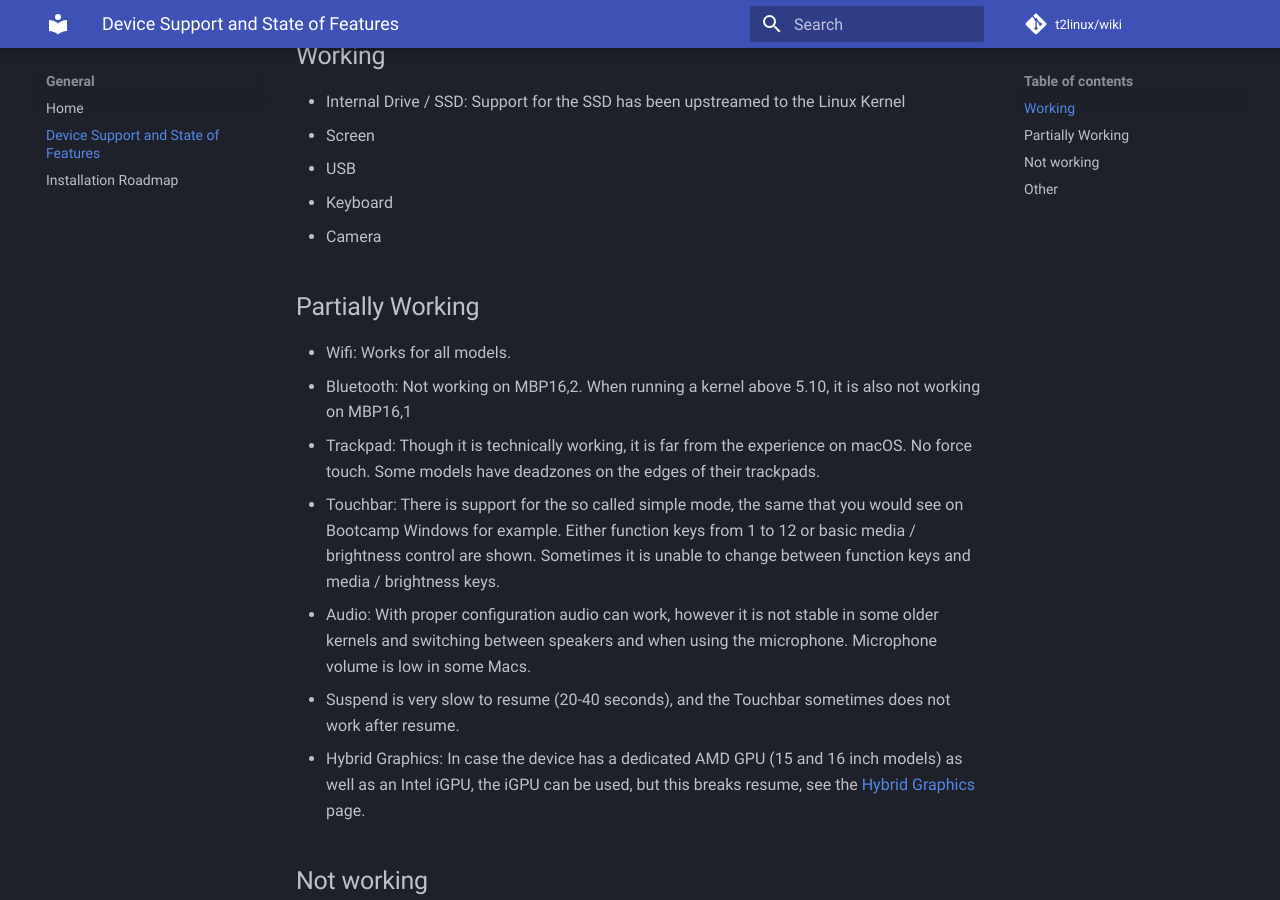
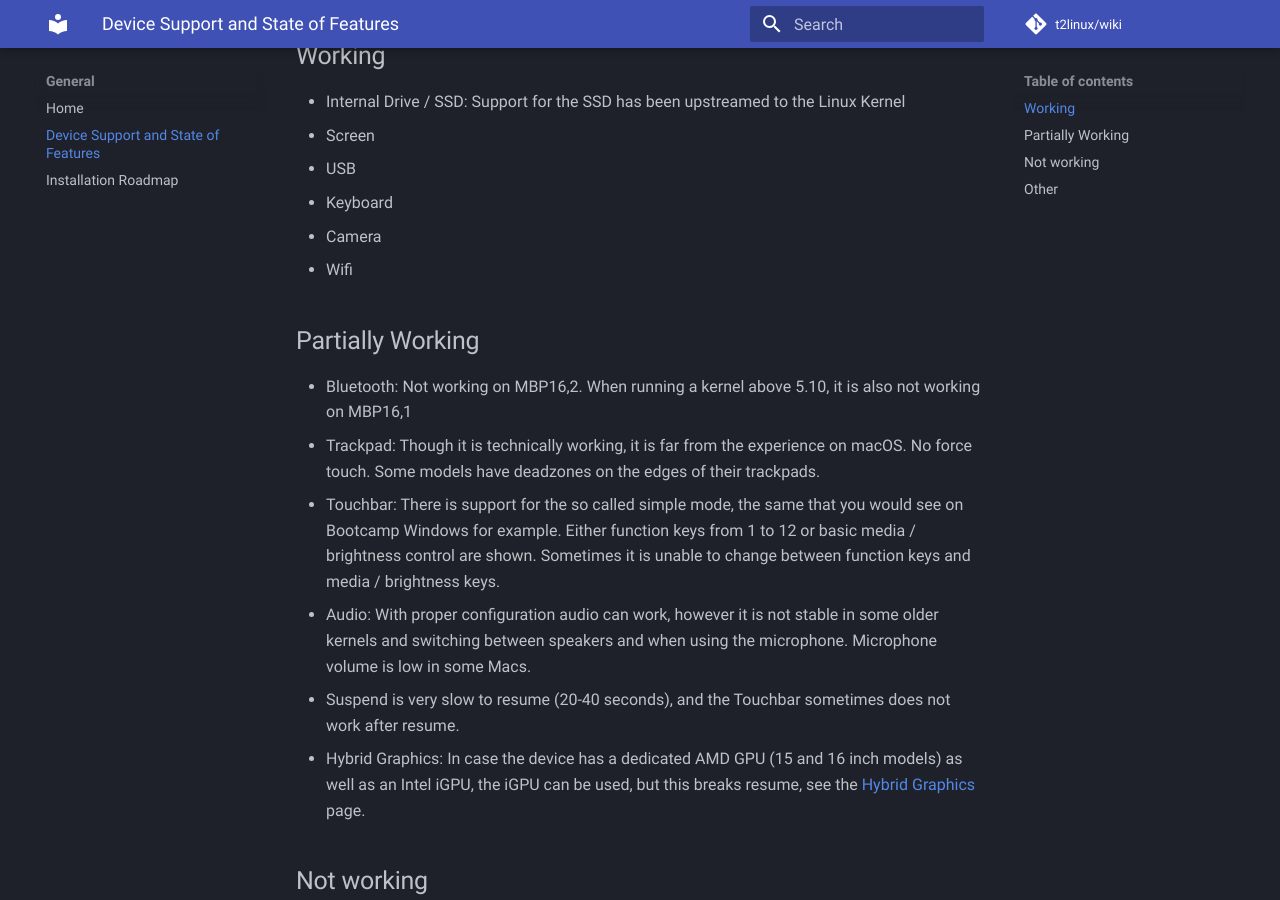
Before and after one commit to t2linux/wiki, an MkDocs documentation site: the page built from docs/state.md, in a window 1280 px wide and 900 px high, scrolled down 343 px. Built offline with MkDocs 1.6.1 and Material for MkDocs 9.7.7, drawn with Linux system fonts in a browser that asks for light colours; comment, search, counter and statistics services are not loaded.

Commit message:
Move wifi to working section.

```diff
--- a/docs/state.md
+++ b/docs/state.md
@@ -9,10 +9,10 @@ While Linux is usable on all T2 models, some features are limited due to the lac
 - USB
 - Keyboard
 - Camera
+- Wifi
 
 ## Partially Working
 
-- Wifi: Works for all models.
 - Bluetooth: Not working on MBP16,2. When running a kernel above 5.10, it is also not working on MBP16,1
 - Trackpad: Though it is technically working, it is far from the experience on macOS. No force touch. Some models have deadzones on the edges of their trackpads.
 - Touchbar: There is support for the so called simple mode, the same that you would see on Bootcamp Windows for example. Either function keys from 1 to 12 or basic media / brightness control are shown. Sometimes it is unable to change between function keys and media / brightness keys.
```
